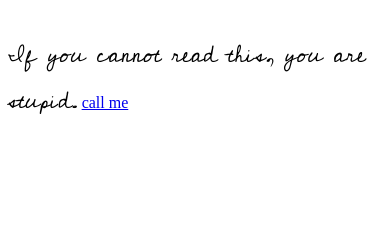
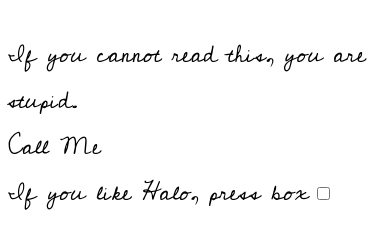
Before and after one commit to Rasco57/Rasco57.github.io, a plain HTML site: page index.html in a window 390 px wide. Drawn offline with Linux system fonts and the light colour scheme.

Commit message:
Refactor phone number link and improve label formatting in index.html; enhance CSS styles for main check and phone number

```diff
--- a/index.html
+++ b/index.html
@@ -3,7 +3,10 @@
     <head><link rel="stylesheet" href="style.css"><title>I am Oscar Linn</title></head>
     <body>
         <a href="https://www.youtube.com/watch?v=dQw4w9WgXcQ" id="id"><h1></h1>If you cannot read this, you are stupid.</a>
-    <a href="tel:5558320974">call me</a>
+    <br>
+        <a href="tel:5558320974" id="PhoneNumber">Call Me</a>
+    <br>
+    <label id="maincheck" for="Check">If you like Halo, press box</label> <input name="Check" type="checkbox">
 
 
 
--- a/style.css
+++ b/style.css
@@ -8,3 +8,22 @@
     font-family: ClassicCursive;
     src: url(CedarvilleCursive-Regular.ttf)
 }
+#maincheck{
+    color: rgb(0, 0, 0);
+    font-family: ClassicCursive;
+    font-size: 24px;
+
+
+
+
+
+}
+#PhoneNumber{
+text-decoration: none;
+color: black;
+font-size: 24px;
+font-family: ClassicCursive;
+
+
+
+}
```
